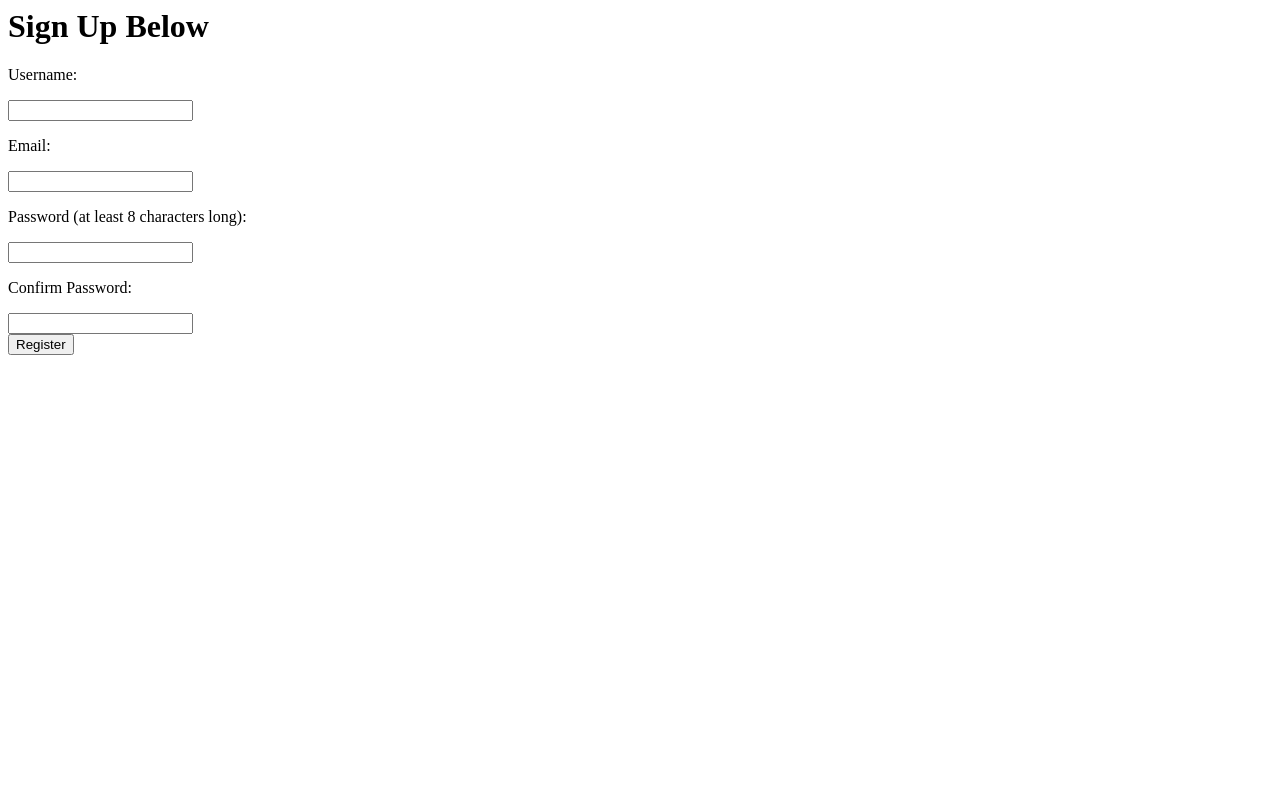
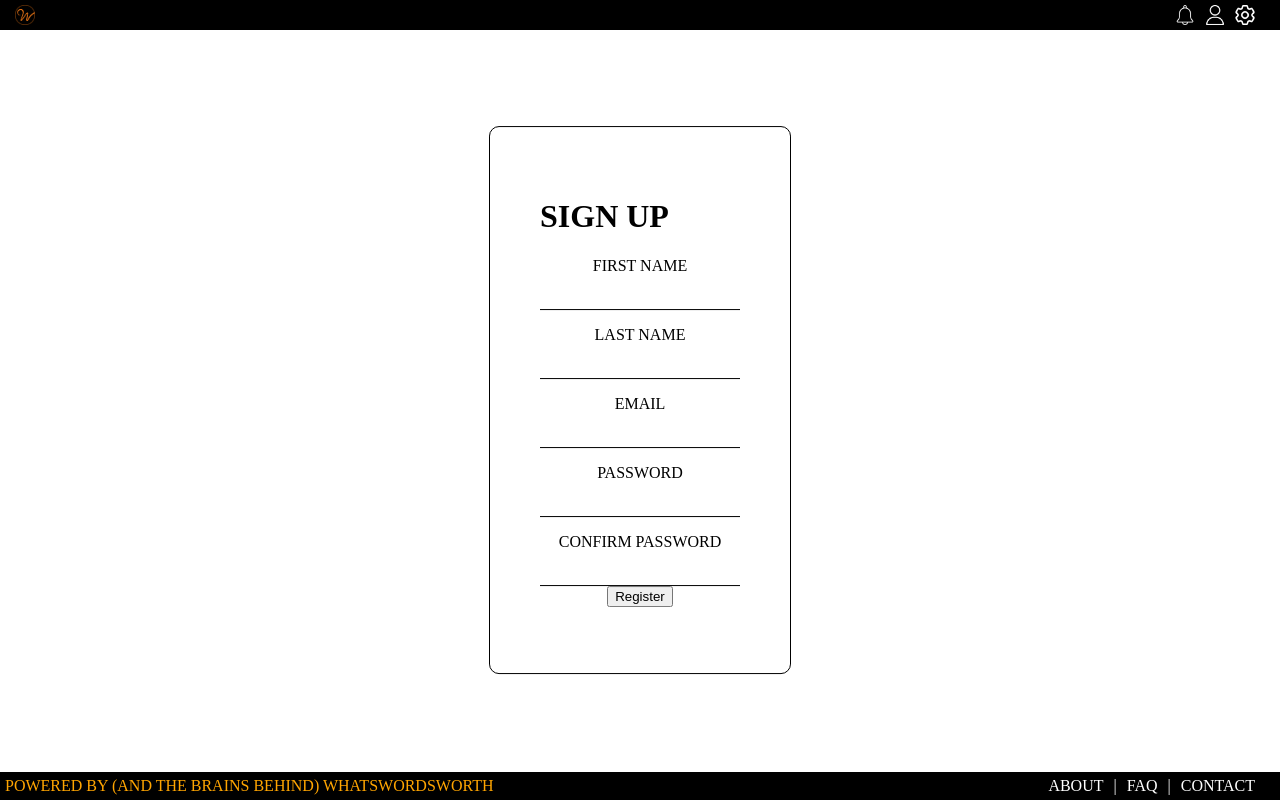
Before and after one commit to Hungr-yy/DaedaleanProj, a Django app: page /register in a window 1280 px wide. Run offline with Django 4.2, Linux system fonts and the light colour scheme.

Commit message:
Update register.html

```diff
--- a/templates/register.html
+++ b/templates/register.html
@@ -1,4 +1,4 @@
-<h1>Sign Up Below</h1>
+{% load static %}
 
 <head>
 
@@ -6,24 +6,165 @@
         h5 {
             color: red;
         }
+
+        body {
+            display: flex;
+            flex-direction: column;
+            min-height: 100vh;
+            margin: 0;
+        }
+
+        .main_box {
+            position: absolute;
+            top: 50%;
+            left: 50%;
+            transform: translate(-50%, -50%);
+            padding: 50px;
+            border-radius: 10px;
+            border: 1px solid black;
+        }
+
+        .content {
+            flex-grow: 1;
+            text-align: center;
+            justify-content: center;
+            align-items: center;
+        }
+
+        .nav {
+            background-color: black;
+            color: #fff;
+            padding: 5px;
+            display: flex;
+            justify-content: space-between;
+            align-items: center;
+            left: 0;
+            top: 0;
+        }
+
+        .logo {
+            margin-left: 10px;
+        }
+
+        .icons {
+            display: flex;
+            justify-content: flex-end;
+            align-items: center;
+            margin-right: 20px;
+        }
+
+        .icons a:not(:last-child) {
+            margin-right: 10px;
+        }
+
+        .footer {
+            background-color: black;
+            color: orange;
+            padding: 5px;
+            display: flex;
+            justify-content: space-between;
+            align-items: center;
+            font-size: 16px;
+            left: 0;
+        }
+
+        .foot {
+            color: white;
+            display: flex;
+            justify-content: flex-end;
+            align-items: center;
+            margin-right: 20px;
+            font-size: 16px;
+        }
+
+        .foot a{
+            color: white;
+            text-decoration: none;
+            font-size: 16px;
+        }
+
+        .foot a:not(:last-child) {
+            margin-right: 10px;
+        }
+
+        .foot a:not(:first-child) {
+            margin-left: 10px;
+        }
+
+        .input_line {
+            border: none;
+            border-bottom: 1px solid black;
+            outline: none;
+            padding: 0;
+            font-family: inherit;
+            font-size: inherit;
+            width: 100%;
+            box-sizing: border-box;
+    }
+
     </style>
 
 </head>
 
-{% for message in messages %}
-<h5>{{message}}</h5>
-{% endfor %}
+<body>
+    <div class="nav">
+        <a href="/">
+            <img src="{% static 'images/applogo.png' %}" alt="WordWell Icon" width="20" height="20" class="logo">
+        </a>
+        <div class="icons">
+            <a href="notifications">
+                <img src="{% static 'images/notifications.png' %}" alt="Notifications" width="20" height="20">
+            </a>
 
-<form method="POST" action="register">
-    {% csrf_token %}
+            {% if user.is_authenticated %}
+            <a href="logout">
+                <img src="{% static 'images/login.png' %}" alt="Logout" width="20" height="20">
+            </a>
+            {% else %}
+            <a href="login">
+                <img src="{% static 'images/login.png' %}" alt="Login" width="20" height="20">
+            </a>
+            {% endif %}
 
-    <p>Username:</p>
-    <input type="text" name="username" />
-    <p>Email:</p>
-    <input type="email" name="email" />
-    <p>Password (at least 8 characters long):</p>
-    <input type="password" name="password" />
-    <p>Confirm Password:</p>
-    <input type="password" name="password2" /> <br>
-    <input type="submit" value="Register" />
-</form>
+            <a href="settings">
+                <img src="{% static 'images/settings.png' %}" alt="Settings" width="20" height="20">
+            </a>
+        </div>
+    </div>
+    <div class="content">
+        <div class="main_box">
+            <h1 align="left">SIGN UP</h1>
+
+            <form method="POST" action="register">
+                {% csrf_token %}
+
+                <p>FIRST NAME</p>
+                <input class="input_line" type="text" name="username" />
+                <p>LAST NAME</p>
+                <input class="input_line" type="text" name="username" />
+                <p>EMAIL</p>
+                <input class="input_line" type="email" name="email" />
+                <p>PASSWORD</p>
+                <input class="input_line" type="password" name="password" />
+                <p>CONFIRM PASSWORD</p>
+                <input class="input_line" type="password" name="password2" /> <br>
+                <input type="submit" value="Register" />
+            </form>
+
+            {% for message in messages %}
+            <h5>{{message}}</h5>
+            {% endfor %}
+        </div>
+    </div>
+</body>
+
+<footer class="footer">
+    POWERED BY (AND THE BRAINS BEHIND) WHATSWORDSWORTH
+
+    <div class="foot">
+        <a href="about">ABOUT</a>|
+        <a href="faq">FAQ</a>|
+        <a href="contact">CONTACT</a>
+    </div>
+
+</footer>
```
